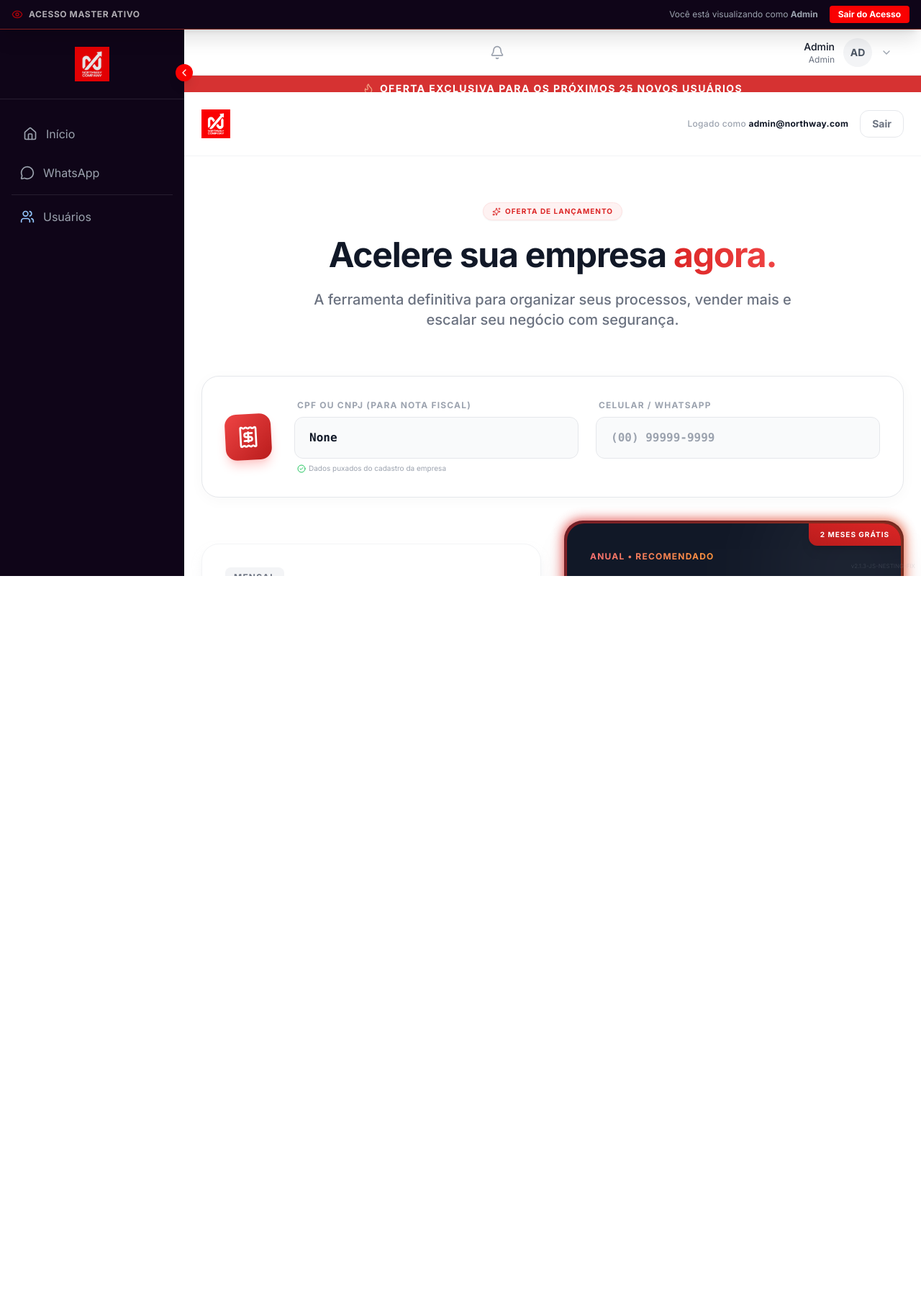
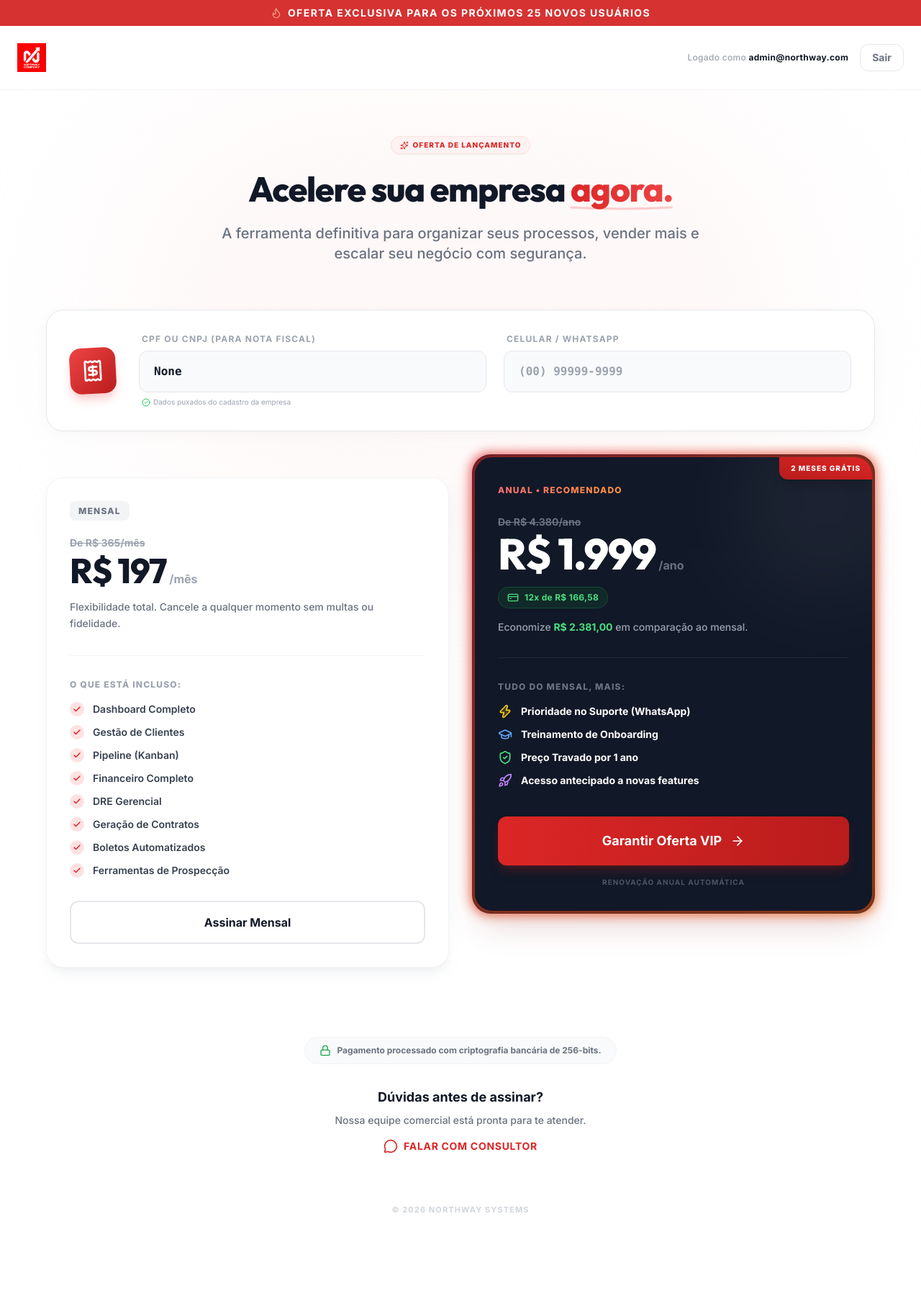
Before and after one commit to marcioholm/NorthWay-2.0, a Flask app: page /checkout in a window 1280 px wide. Shown: the whole page at 72% size. Before the commit the page ends 800 px from the top, so only its background shows below. Run offline with Flask 3, Linux system fonts and the light colour scheme; a user stored in the database is signed in; some libraries are stand-ins or nearby versions; grey boxes are pictures that could not be loaded.

Commit message:
Fix: Force overwrite checkout_page.html to standalone version

```diff
--- a/northway_crm/templates/checkout_page.html
+++ b/northway_crm/templates/checkout_page.html
@@ -1,10 +1,66 @@
-{% extends "base.html" %}
+<!DOCTYPE html>
+<html lang="pt-BR">
 
-{% block content %}
-<div class="min-h-screen flex flex-col bg-white font-sans selection:bg-red-600 selection:text-white">
+<head>
+    <meta charset="UTF-8">
+    <meta name="viewport" content="width=device-width, initial-scale=1.0">
+    <title>Escolha seu Plano | NorthWay CRM</title>
+
+    <!-- Fonts -->
+    <link rel="preconnect" href="https://fonts.googleapis.com">
+    <link rel="preconnect" href="https://fonts.gstatic.com" crossorigin>
+    <link
+        href="https://fonts.googleapis.com/css2?family=Inter:wght@300;400;500;600;700;800&family=Outfit:wght@400;500;700;800&display=swap"
+        rel="stylesheet">
+
+    <!-- Tailwind CSS -->
+    <script src="https://cdn.tailwindcss.com"></script>
+    <script>
+        tailwind.config = {
+            theme: {
+                extend: {
+                    fontFamily: {
+                        sans: ['Inter', 'sans-serif'],
+                        display: ['Outfit', 'sans-serif'],
+                    },
+                    colors: {
+                        northway: {
+                            red: '#fa0102',
+                            dark: '#0f0518',
+                        }
+                    }
+                }
+            }
+        }
+    </script>
+
+    <!-- Lucide Icons -->
+    <script src="https://unpkg.com/lucide@0.292.0/dist/umd/lucide.min.js"></script>
+</head>
+
+<body class="bg-white font-sans text-gray-900 min-h-screen flex flex-col selection:bg-red-600 selection:text-white">
+
+    <!-- Flash Messages -->
+    {% with messages = get_flashed_messages(with_categories=true) %}
+    {% if messages %}
+    <div class="fixed top-4 right-4 z-50 flex flex-col gap-2">
+        {% for category, message in messages %}
+        <div
+            class="bg-gray-900 border border-gray-800 text-white px-4 py-3 rounded-lg shadow-xl flex items-center gap-3 animate-slide-in">
+            {% if category == 'error' %}
+            <i data-lucide="alert-circle" class="text-red-500 w-5 h-5"></i>
+            {% else %}
+            <i data-lucide="check-circle" class="text-green-500 w-5 h-5"></i>
+            {% endif %}
+            <span class="text-sm font-medium">{{ message }}</span>
+        </div>
+        {% endfor %}
+    </div>
+    {% endif %}
+    {% endwith %}
 
     <!-- Scarcity Banner -->
-    <div class="bg-red-600 text-white text-center py-2 relative overflow-hidden group cursor-default">
+    <div class="bg-red-600 text-white text-center py-2 relative overflow-hidden cursor-default group">
         <div
             class="absolute top-0 left-0 w-full h-full bg-[url('https://www.transparenttextures.com/patterns/cubes.png')] opacity-10">
         </div>
@@ -15,10 +71,12 @@
         </p>
     </div>
 
-    <!-- Header (Simplified implementation of base navbar but specific for checkout focus) -->
-    <header class="w-full bg-white/80 backdrop-blur-md border-b border-gray-100 py-6 sticky top-0 z-40">
+    <!-- Header -->
+    <header
+        class="w-full bg-white/80 backdrop-blur-md border-b border-gray-100 py-6 sticky top-0 z-40 transition-all duration-300">
         <div class="max-w-7xl mx-auto px-6 flex items-center justify-between">
-            <img src="{{ url_for('static', filename='images/logo.png') }}" alt="NorthWay Logo" class="h-10 w-auto">
+            <img src="{{ url_for('static', filename='images/logo.png') }}" alt="NorthWay Logo"
+                class="h-8 md:h-10 w-auto">
 
             <div class="flex items-center gap-4">
                 <span class="text-gray-400 text-xs hidden md:inline font-medium tracking-wide">
@@ -46,7 +104,8 @@
                     class="inline-flex items-center gap-1.5 py-1 px-3 rounded-full bg-red-50 border border-red-100 text-red-600 text-[10px] font-black uppercase tracking-widest mb-6 shadow-sm">
                     <i data-lucide="sparkles" class="w-3 h-3"></i> Oferta de Lançamento
                 </span>
-                <h1 class="text-4xl md:text-5xl font-extrabold mb-6 text-gray-900 tracking-tight leading-tight">
+                <h1
+                    class="text-4xl md:text-5xl font-extrabold mb-6 text-gray-900 tracking-tight leading-tight font-display">
                     Acelere sua empresa <span
                         class="text-transparent bg-clip-text bg-gradient-to-r from-red-600 to-red-500 relative">
                         agora.
@@ -115,7 +174,8 @@
                         <div class="mb-8 border-b border-gray-100 pb-8">
                             <div class="text-gray-400 text-sm font-bold line-through mb-1">De R$ 365/mês</div>
                             <div class="flex items-baseline gap-1">
-                                <span class="text-5xl font-extrabold text-gray-900 tracking-tight">R$ 197</span>
+                                <span class="text-5xl font-extrabold text-gray-900 tracking-tight font-display">R$
+                                    197</span>
                                 <span class="text-gray-400 font-bold">/mês</span>
                             </div>
                             <p class="text-gray-500 mt-4 text-sm font-medium leading-relaxed">
@@ -176,7 +236,8 @@
                             <div class="mb-8 border-b border-gray-800 pb-8">
                                 <div class="text-gray-500 text-sm font-bold line-through mb-1">De R$ 4.380/ano</div>
                                 <div class="flex items-baseline gap-1">
-                                    <span class="text-6xl font-black tracking-tight text-white">R$ 1.999</span>
+                                    <span class="text-6xl font-black tracking-tight text-white font-display">R$
+                                        1.999</span>
                                     <span class="text-gray-500 font-bold">/ano</span>
                                 </div>
                                 <div
@@ -206,6 +267,7 @@
                                         <i data-lucide="shield-check" class="w-5 h-5 text-green-400"></i>
                                         Preço Travado por 1 ano
                                     </li>
+                                    <!-- Acesso Antecipado -->
                                     <li class="flex items-center gap-3 text-white text-sm font-bold">
                                         <i data-lucide="rocket" class="w-5 h-5 text-purple-400"></i>
                                         Acesso antecipado a novas features
@@ -247,10 +309,16 @@
                 </div>
             </div>
 
-            <p class="text-center text-[11px] text-gray-300 uppercase tracking-widest mt-16 font-bold">
+            <p class="text-center text-[11px] text-gray-300 uppercase tracking-widest mt-16 font-bold pb-12">
                 &copy; 2026 NorthWay Systems
             </p>
         </div>
     </main>
-</div>
-{% endblock %}
+
+    <script>
+        // Init Icons
+        lucide.createIcons();
+    </script>
+</body>
+
+</html>
```
